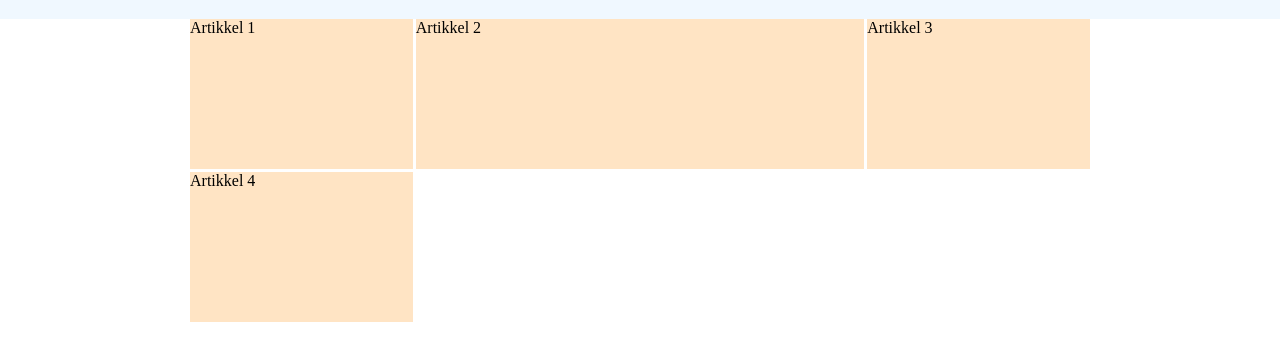
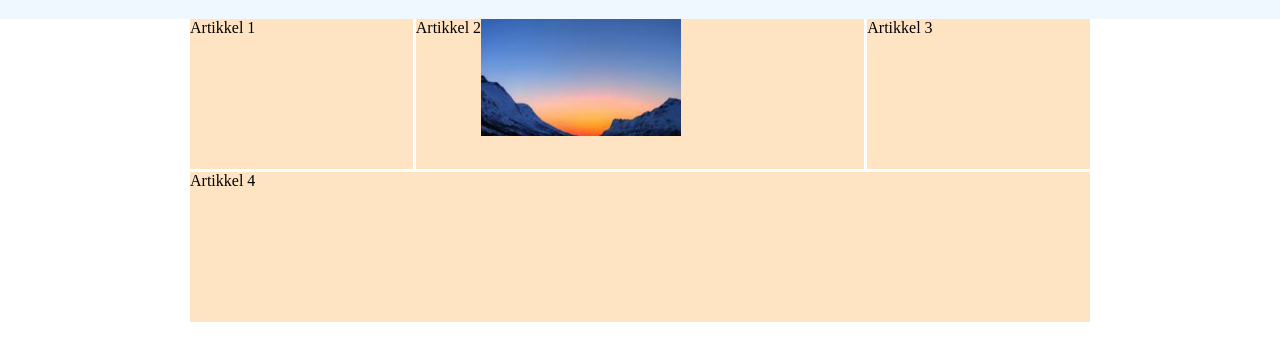
Before and after one commit to katarinathehacker/min-avis, a plain HTML site: page index.html in a window 1280 px wide. Shown: the part 55-416 px from the top of the page. Drawn offline with Linux system fonts and the light colour scheme.

Commit message:
ny klasse

```diff
--- a/index.html
+++ b/index.html
@@ -43,13 +43,14 @@
 
         <article class="large">
             Artikkel 2
+            <img src="bilder/himmel.png" alt="">
         </article>
 
         <article>
             Artikkel 3
         </article>
 
-        <article>
+        <article class="xlarge">
             Artikkel 4
         </article>
 
--- a/style.css
+++ b/style.css
@@ -59,6 +59,11 @@ article {
 article.large {
     grid-column: span 6;
 }
+.large > img {
+    width: 200px;
+    position: absolute;
+
+}
 article.xlarge {
     grid-column: span 12;
 }
```
